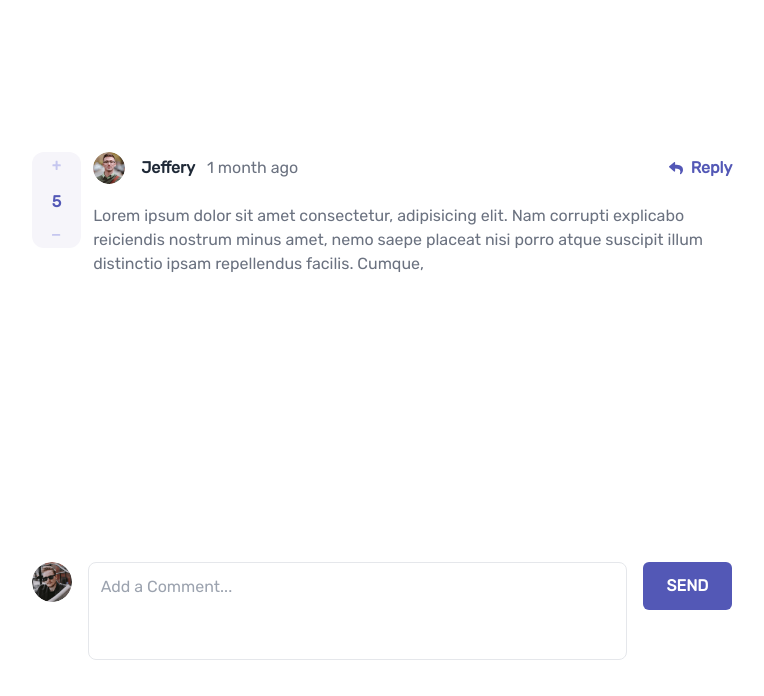
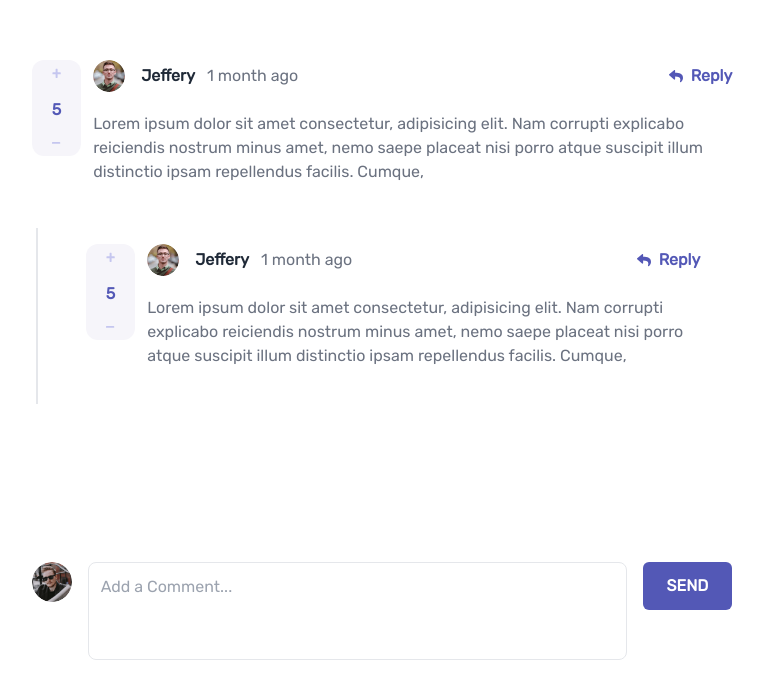
Before and after one commit to okoliken/Interact, a Vue app: page /Interactive-section in a window 1280 px wide. Shown: the part 104-800 px from the top of the page, without its empty margins (258-1022 px from the left). Built offline with nearby package versions, Linux system fonts and the light colour scheme; the HTML template or start-up script is replaced by a standard one.

Commit message:
building comments components

```diff
--- a/src/components/Comments.vue
+++ b/src/components/Comments.vue
@@ -17,7 +17,7 @@ const showReplies = () => {
 };
 </script>
 <template>
-  <div :class="[isCommentReply ? 'border-l-2' : '']">
+  <div>
     <div
       class="p-3 md:p-4 bg-white rounded-md mb-2 md:flex md:flex-row space-x-3 comments"
     >
@@ -82,7 +82,7 @@ const showReplies = () => {
       </template>
       <!-- END -->
     </AddCommentVue>
-    <RepliesVue v-if="isCommentReply" />
+    <RepliesVue />
   </div>
 </template>
 //
--- a/src/components/Replies.vue
+++ b/src/components/Replies.vue
@@ -12,7 +12,7 @@ const shownestedCommentComponent = () => {
 };
 </script>
 <template>
-  <div class="ml-12">
+  <div class="ml-5 px-8 border-l-2">
     <div
       class="p-3 md:p-4 bg-white rounded-md mb-2 md:flex md:flex-row space-x-3 comment-reply"
     >
```
